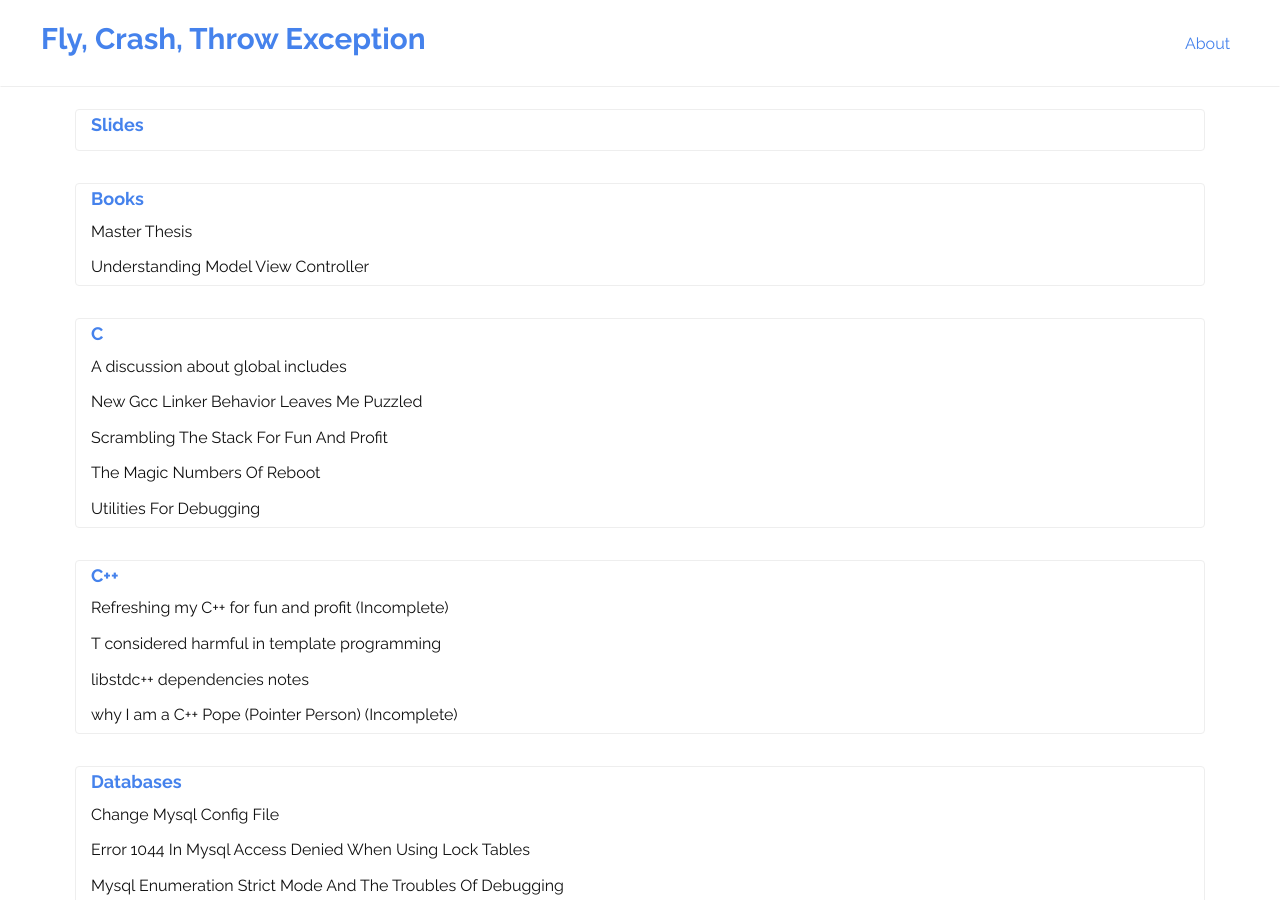
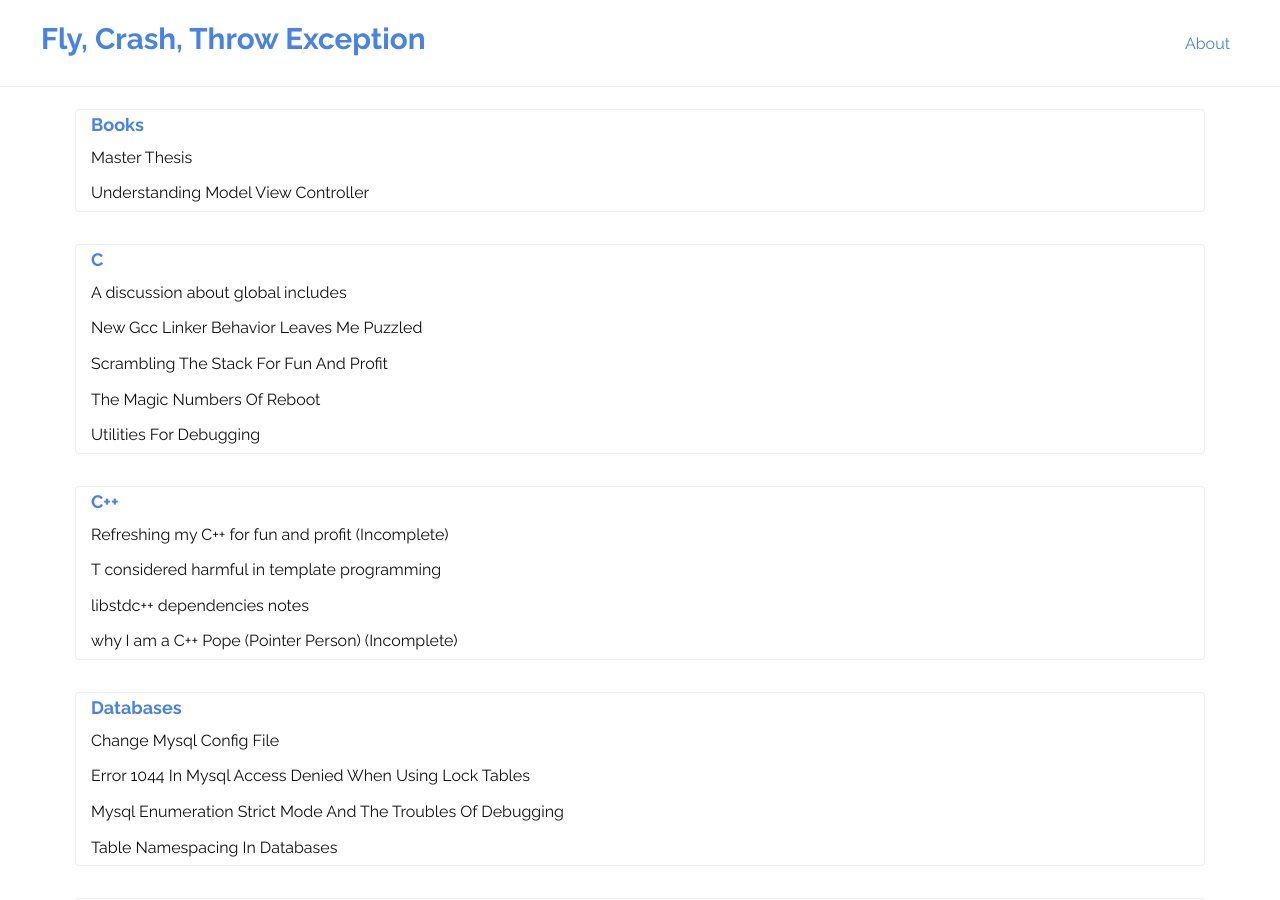
Before and after one commit to stefanoborini/stefanoborini.github.io, a Jekyll site: the page built from index.html, in a window 1280 px wide and 900 px high. Built offline with Jekyll 4.4.1, drawn with Linux system fonts in a browser that asks for light colours; the list of posts is cut into pages by our own code.

Commit message:
Removed empty slides entry

```diff
--- a/index.html
+++ b/index.html
@@ -4,13 +4,6 @@ layout: default
 
 <div class="home">
     <div class="row pack">
-            <div class="col-md-12 col-sm-12 card">
-                <div class="panel panel-default">
-                  <div class="panel-body"><h3 class="panel-title pull-left">Slides</h3></div>
-                    <a href="{{ post.url | prepend: site.baseurl }}" class="index-anchor"><div class="panel-body">{{ post.title }}</div></a>
-                </div>
-            </div>
-
         {% assign sorted_cats = site.categories | sort %}
         {% for category in sorted_cats %}
             {% capture category_name %}{{ category | first }}{% endcapture %}
```
